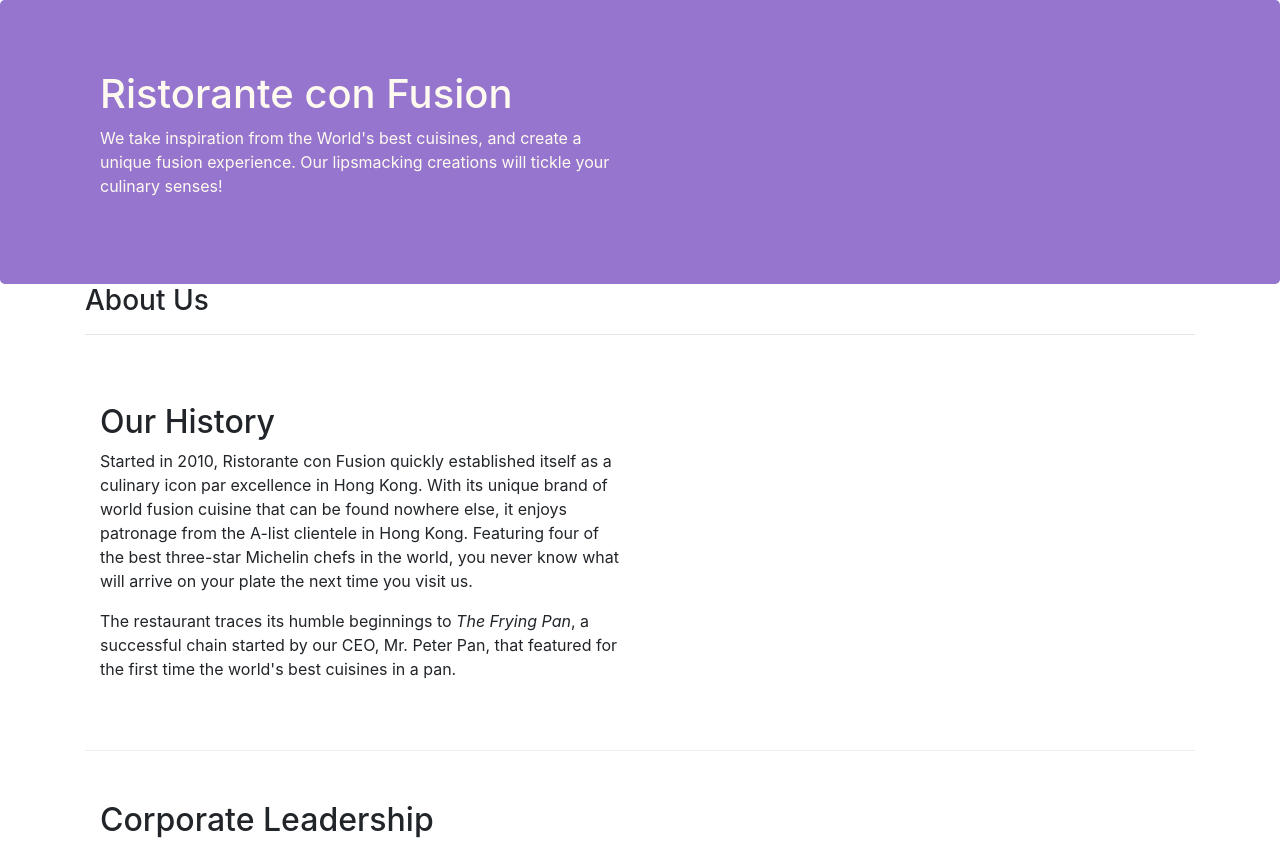
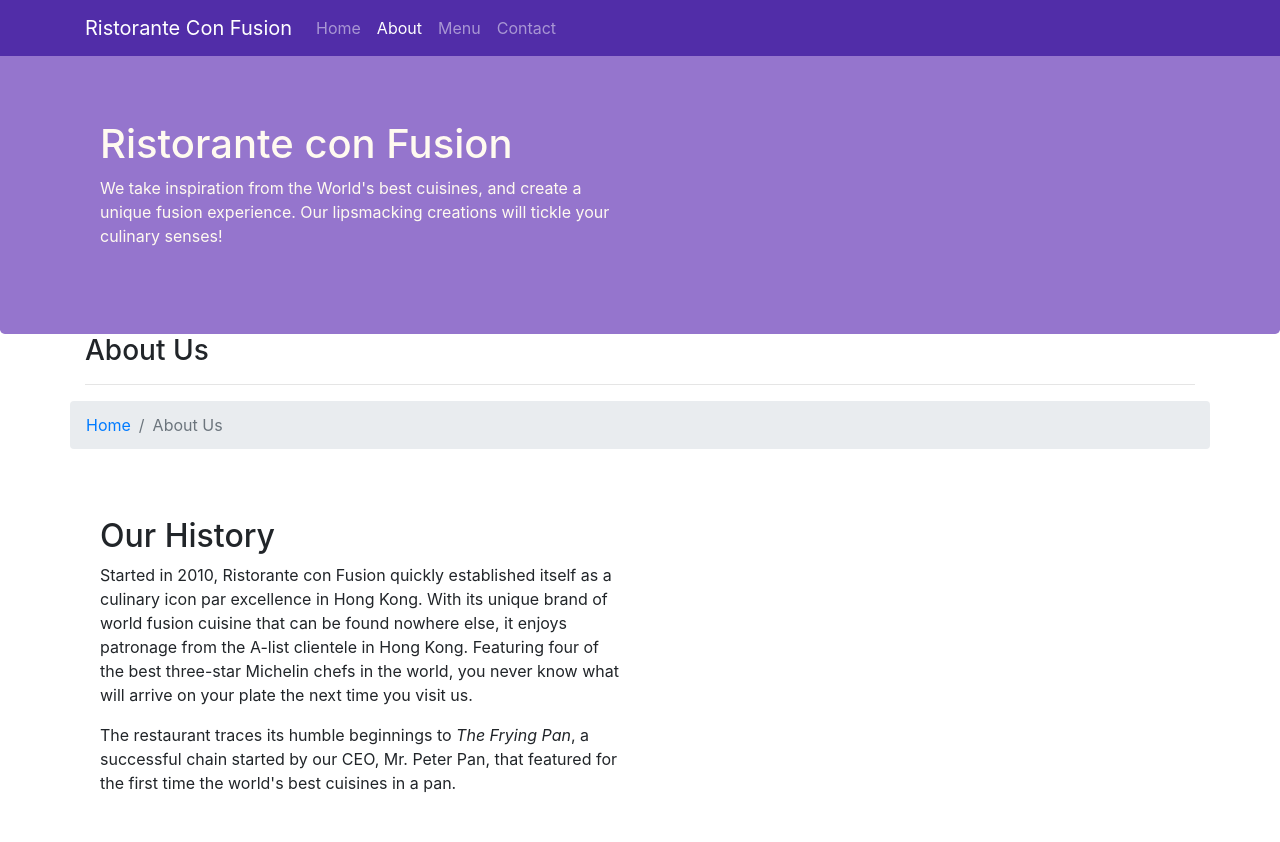
Before and after one commit to mominimtiaz786/Coursera_Fullstack_1, a website: page conFusion/aboutus.html in a window 1280 px wide. Shown: the top 842 px of the page. Drawn offline with nearby package versions, Linux system fonts and the light colour scheme.

Commit message:
Navbar and Breadcrumbs

```diff
--- a/conFusion/aboutus.html
+++ b/conFusion/aboutus.html
@@ -16,13 +16,29 @@
 </head>
 
 <body>
-
+    <nav class="navbar navbar-dark navbar-expand-sm fixed-top">
+        <div class="container">
+            <a class="navbar-brand" href="./">Ristorante Con Fusion</a>
+            <div class="collapse navbar-collapse" id="Navbar">
+                <ul class="navbar-nav mr-auto">
+                    <li class="nav-item"><a class="nav-link" href="./">Home</a></li>
+                    <li class="nav-item active"><a class="nav-link" href="./aboutus.html">About</a></li>
+                    <li class="nav-item"><a class="nav-link" href="#">Menu</a></li>
+                    <li class="nav-item"><a class="nav-link" href="#">Contact</a></li>
+                </ul>
+            </div>
+        </div>
+        <button class="navbar-toggler" type="button" data-toggle="collapse" data-target="#Navbar">
+            <span class="navbar-toggler-icon"></span>
+        </button>
+    </nav>
     <header class="jumbotron">
         <div class="container">
             <div class="row row-header">
                 <div class="col-12 col-sm-6">
                     <h1>Ristorante con Fusion</h1>
-                    <p>We take inspiration from the World's best cuisines, and create a unique fusion experience. Our lipsmacking creations will tickle your culinary senses!</p>
+                    <p>We take inspiration from the World's best cuisines, and create a unique fusion experience. Our
+                        lipsmacking creations will tickle your culinary senses!</p>
                 </div>
                 <div class="col-12 col-sm">
                 </div>
@@ -36,13 +52,22 @@
                 <h3>About Us</h3>
                 <hr>
             </div>
+            <ol class="col-12 breadcrumb">
+                <li class="breadcrumb-item"><a href="./index.html">Home</a></li>
+                <li class="breadcrumb-item active">About Us</li>
+            </ol>
         </div>
 
         <div class="row row-content align-items-center">
             <div class="col-12 col-sm-6">
                 <h2>Our History</h2>
-                <p>Started in 2010, Ristorante con Fusion quickly established itself as a culinary icon par excellence in Hong Kong. With its unique brand of world fusion cuisine that can be found nowhere else, it enjoys patronage from the A-list clientele in Hong Kong.  Featuring four of the best three-star Michelin chefs in the world, you never know what will arrive on your plate the next time you visit us.</p>
-                <p>The restaurant traces its humble beginnings to <em>The Frying Pan</em>, a successful chain started by our CEO, Mr. Peter Pan, that featured for the first time the world's best cuisines in a pan.</p>
+                <p>Started in 2010, Ristorante con Fusion quickly established itself as a culinary icon par excellence
+                    in Hong Kong. With its unique brand of world fusion cuisine that can be found nowhere else, it
+                    enjoys patronage from the A-list clientele in Hong Kong. Featuring four of the best three-star
+                    Michelin chefs in the world, you never know what will arrive on your plate the next time you visit
+                    us.</p>
+                <p>The restaurant traces its humble beginnings to <em>The Frying Pan</em>, a successful chain started by
+                    our CEO, Mr. Peter Pan, that featured for the first time the world's best cuisines in a pan.</p>
             </div>
             <div>
             </div>
@@ -53,13 +78,27 @@
             <div class="col">
                 <h2>Corporate Leadership</h2>
                 <h3>Peter Pan <small>Chief Epicurious Officer</small></h3>
-                <p class="d-none d-sm-block">Our CEO, Peter, credits his hardworking East Asian immigrant parents who undertook the arduous journey to the shores of America with the intention of giving their children the best future. His mother's wizardy in the kitchen whipping up the tastiest dishes with whatever is available inexpensively at the supermarket, was his first inspiration to create the fusion cuisines for which <em>The Frying Pan</em> became well known. He brings his zeal for fusion cuisines to this restaurant, pioneering cross-cultural culinary connections.</p>
+                <p class="d-none d-sm-block">Our CEO, Peter, credits his hardworking East Asian immigrant parents who
+                    undertook the arduous journey to the shores of America with the intention of giving their children
+                    the best future. His mother's wizardy in the kitchen whipping up the tastiest dishes with whatever
+                    is available inexpensively at the supermarket, was his first inspiration to create the fusion
+                    cuisines for which <em>The Frying Pan</em> became well known. He brings his zeal for fusion cuisines
+                    to this restaurant, pioneering cross-cultural culinary connections.</p>
                 <h3>Dhanasekaran Witherspoon <small>Chief Food Officer</small></h3>
-                <p class="d-none d-sm-block">Our CFO, Danny, as he is affectionately referred to by his colleagues, comes from a long established family tradition in farming and produce. His experiences growing up on a farm in the Australian outback gave him great appreciation for varieties of food sources. As he puts it in his own words, <em>Everything that runs, wins, and everything that stays, pays!</em></p>
+                <p class="d-none d-sm-block">Our CFO, Danny, as he is affectionately referred to by his colleagues,
+                    comes from a long established family tradition in farming and produce. His experiences growing up on
+                    a farm in the Australian outback gave him great appreciation for varieties of food sources. As he
+                    puts it in his own words, <em>Everything that runs, wins, and everything that stays, pays!</em></p>
                 <h3>Agumbe Tang <small>Chief Taste Officer</small></h3>
-                <p class="d-none d-sm-block">Blessed with the most discerning gustatory sense, Agumbe, our CTO, personally ensures that every dish that we serve meets his exacting tastes. Our chefs dread the tongue lashing that ensues if their dish does not meet his exacting standards. He lives by his motto, <em>You click only if you survive my lick.</em></p>
+                <p class="d-none d-sm-block">Blessed with the most discerning gustatory sense, Agumbe, our CTO,
+                    personally ensures that every dish that we serve meets his exacting tastes. Our chefs dread the
+                    tongue lashing that ensues if their dish does not meet his exacting standards. He lives by his
+                    motto, <em>You click only if you survive my lick.</em></p>
                 <h3>Alberto Somayya <small>Executive Chef</small></h3>
-                <p class="d-none d-sm-block">Award winning three-star Michelin chef with wide International experience having worked closely with whos-who in the culinary world, he specializes in creating mouthwatering Indo-Italian fusion experiences. He says, <em>Put together the cuisines from the two craziest cultures, and you get a winning hit! Amma Mia!</em></p>
+                <p class="d-none d-sm-block">Award winning three-star Michelin chef with wide International experience
+                    having worked closely with whos-who in the culinary world, he specializes in creating mouthwatering
+                    Indo-Italian fusion experiences. He says, <em>Put together the cuisines from the two craziest
+                        cultures, and you get a winning hit! Amma Mia!</em></p>
             </div>
         </div>
 
--- a/conFusion/css/styles.css
+++ b/conFusion/css/styles.css
@@ -1,3 +1,11 @@
+body{
+    padding:50px 0px 0px 0px;
+    z-index:0;
+}
+
+.navbar-dark {
+     background-color: #512DA8;
+}
 .row-header{
     margin:0px auto;
     padding:0px;
```
Also changed, not shown: conFusion/index.html (+26 -4 lines). Lines whose indentation alone changed are shown as unchanged.
